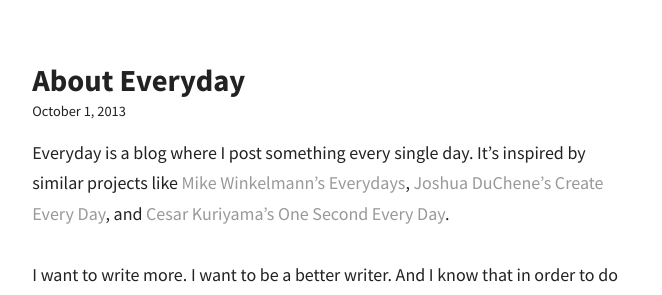
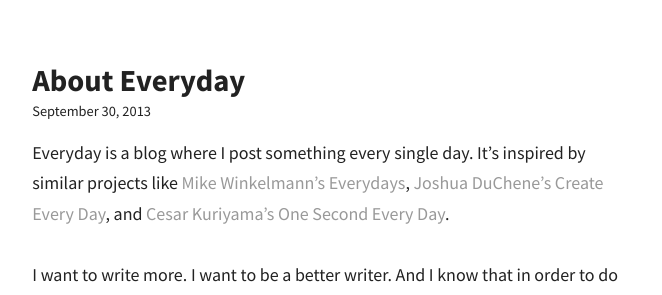
Before and after one commit to moyer/moyer.github.com, a Jekyll site: the page built from everyday/_posts/2013-09-30-about-everyday.md, in a window 1280 px wide. Shown: the top 295 px of the page, without its empty margins (308-970 px from the left). Built offline with Jekyll 4.4.1, drawn with Linux system fonts in a browser that asks for light colours; Markdown is read by kramdown in place of the engine named in the settings.

Commit message:
changes date for first Everyday post

```diff
--- a/everyday/_posts/2013-10-01-about-everyday.md
+++ b/everyday/_posts/2013-09-30-about-everyday.md
@@ -1,7 +1,7 @@
 ---
 layout: everyday-text
 title: About Everyday
-date: 2013-10-01
+date: 2013-09-30
 ---
 
 Everyday is a blog where I post something every single day. It's inspired by similar projects like [Mike Winkelmann's Everydays](http://www.beeple-crap.com/everydays.php), [Joshua DuChene's Create Every Day](http://www.skeeterskinwalker.com/create-every-day/), and [Cesar Kuriyama's One Second Every Day](http://www.ted.com/talks/cesar_kuriyama_one_second_every_day.html).
```
